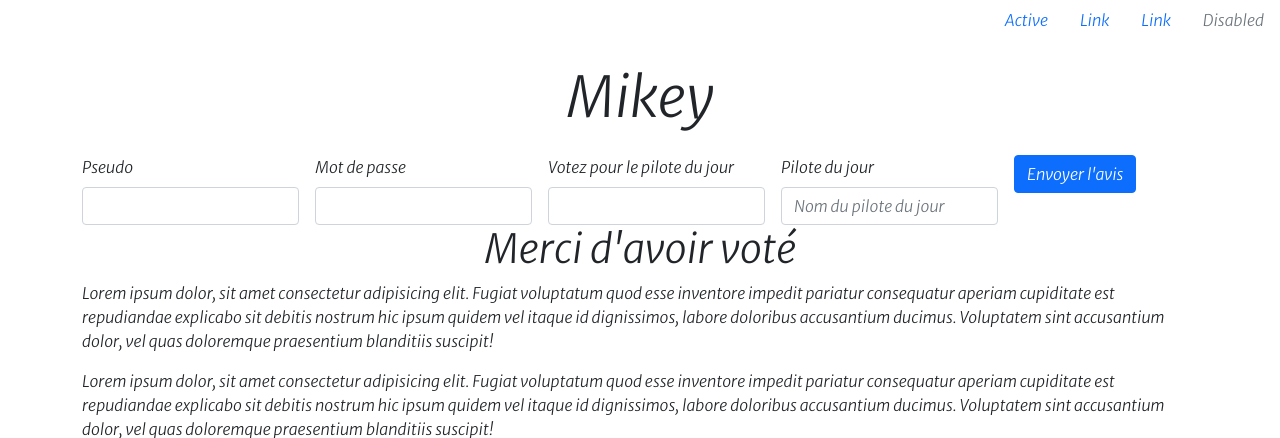
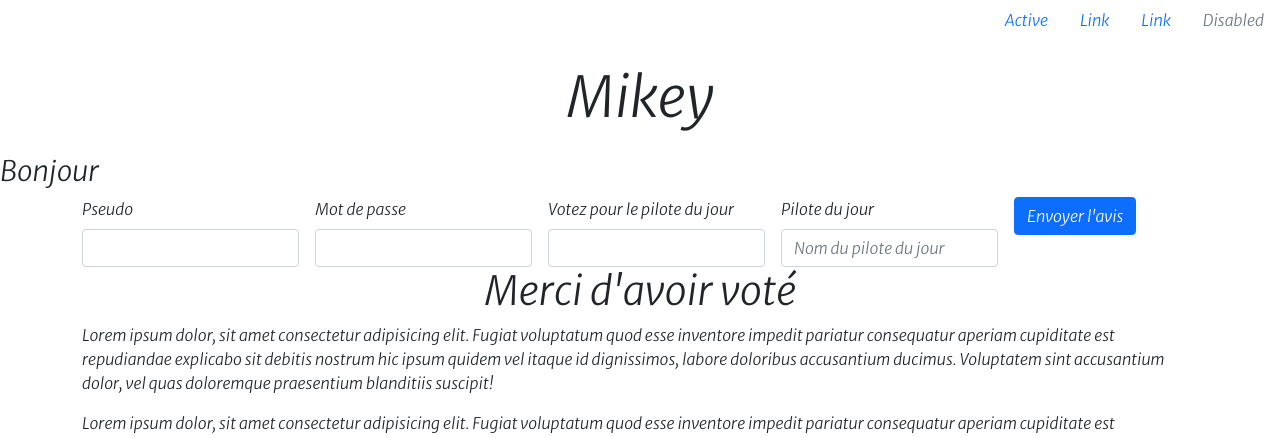
Before and after one commit to MickaelAjinca/Mikey, a PHP site: page / in a window 1280 px wide. Shown: the top 438 px of the page. Run offline with PHP 8.4, Linux system fonts and the light colour scheme.

Commit message:
ajout titre h3

```diff
--- a/index.php
+++ b/index.php
@@ -39,8 +39,8 @@
     }
     </style>
 </head>
+<body>
 
-<body>
     <ul class="nav justify-content-end">
         <li class="nav-item">
             <a class="nav-link active" aria-current="page" href="#">Active</a>
@@ -57,6 +57,7 @@
     </ul>
 
     <h1 class="text-center display-4 my-4">Mikey</h1>
+    <h3>Bonjour</h3>
  <div class="container">
 
  <form class="row g-3">
```
